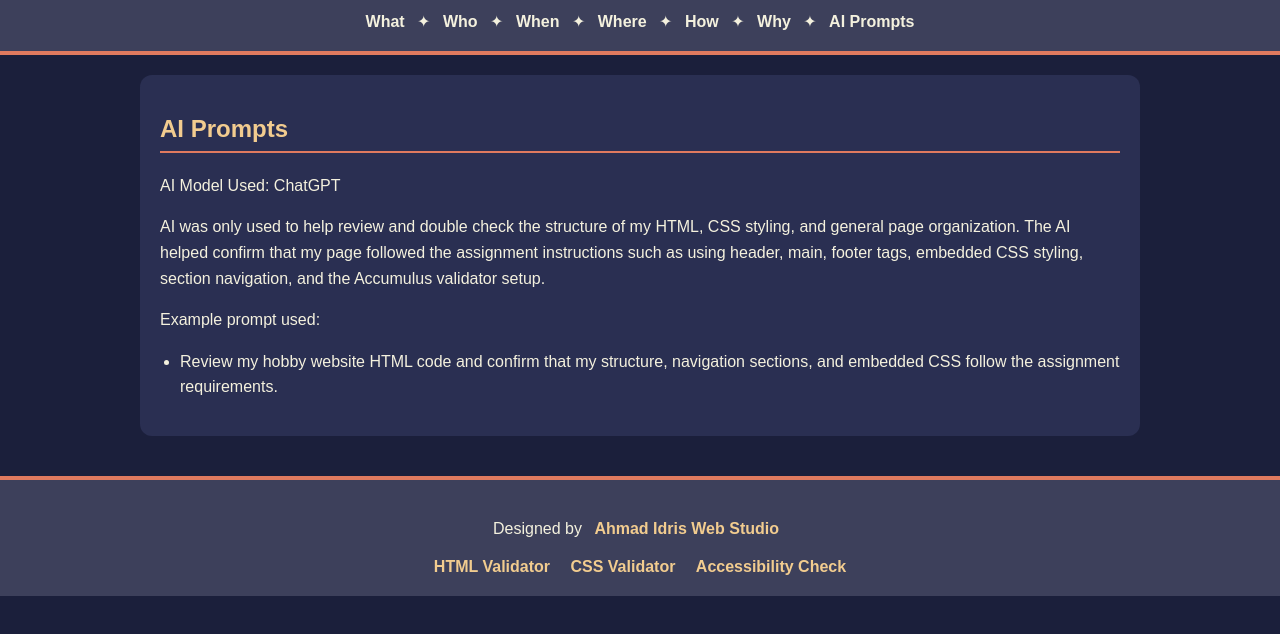
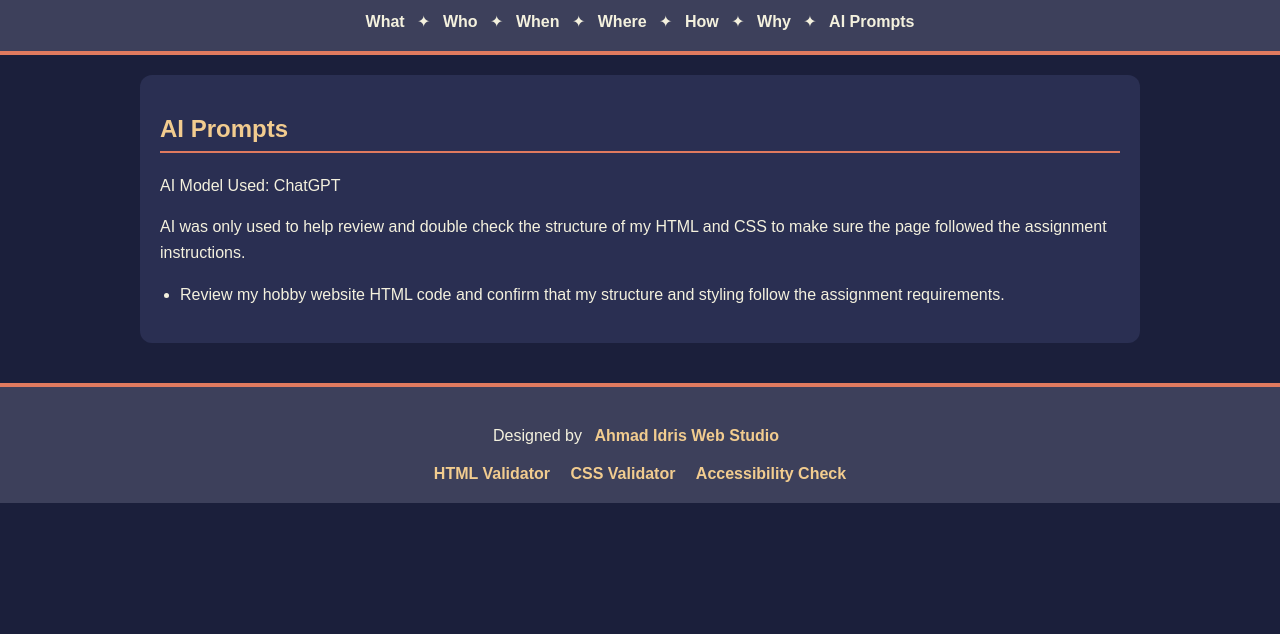
Before and after one commit to ahmad2wo/ahmad2wo.github.io, a plain HTML site: page itis3135/hobby/index.html in a window 1280 px wide. Both pictures are taken after a click on the link "AI Prompts". Shown: the part 60-694 px from the top of the page. Drawn offline with Linux system fonts and the light colour scheme.

Commit message:
Update index.html

```diff
--- a/itis3135/hobby/index.html
+++ b/itis3135/hobby/index.html
@@ -58,7 +58,7 @@ border-radius:12px;
 margin-bottom:20px;
 }
 
-section.active{
+.active{
 display:block;
 }
 
@@ -82,7 +82,6 @@ width:100%;
 max-width:500px;
 height:auto;
 border-radius:10px;
-border:3px solid #81b29a;
 }
 
 figcaption{
@@ -117,7 +116,6 @@ margin-top:15px;
 }
 
 input, select, textarea{
-width:100%;
 padding:10px;
 margin-top:6px;
 margin-bottom:15px;
@@ -283,13 +281,11 @@ margin-top:12px;
 <label for="genre">Favorite anime genre:</label>
 
 <select id="genre">
-
 <option>Action</option>
 <option>Comedy</option>
 <option>Romance</option>
 <option>Fantasy</option>
 <option>Sports</option>
-
 </select>
 
 <label for="show">Anime recommendation:</label>
@@ -333,15 +329,11 @@ margin-top:12px;
 <p>AI Model Used: ChatGPT</p>
 
 <p>
-AI was only used to help review and double check the structure of my HTML, CSS styling, and general page organization. The AI helped confirm that my page followed the assignment instructions such as using header, main, footer tags, embedded CSS styling, section navigation, and the Accumulus validator setup.
-</p>
-
-<p>
-Example prompt used:
+AI was only used to help review and double check the structure of my HTML and CSS to make sure the page followed the assignment instructions.
 </p>
 
 <ul>
-<li>Review my hobby website HTML code and confirm that my structure, navigation sections, and embedded CSS follow the assignment requirements.</li>
+<li>Review my hobby website HTML code and confirm that my structure and styling follow the assignment requirements.</li>
 </ul>
 
 </section>
```
